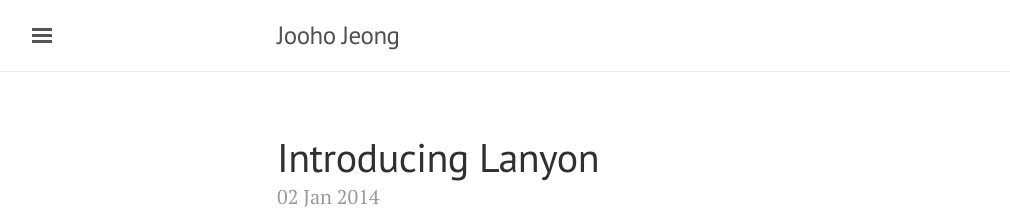
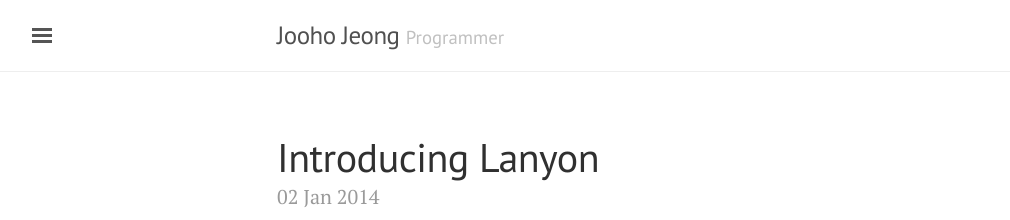
Before and after one commit to jooho556/jooho556.github.io, a Jekyll site: the page built from index.html, in a window 1280 px wide and 900 px high. Shown: the top 220 px of the window, without its empty margins (3-1013 px from the left). Built offline with Jekyll 4.4.1, drawn with Linux system fonts in a browser that asks for light colours; nearby versions of some CDN libraries; the list of posts is cut into pages by our own code.

Commit message:
Update _config.yml

```diff
--- a/_config.yml
+++ b/_config.yml
@@ -5,7 +5,7 @@ permalink:           pretty
 
 # Setup
 title:               Jooho Jeong
-tagline:
+tagline:             Programmer
 description:         'I am a programmer, currently in second year of DigiPen Insitute of Technology.'
 url:                 http://jooho556.github.io
 baseurl:             ''
```
